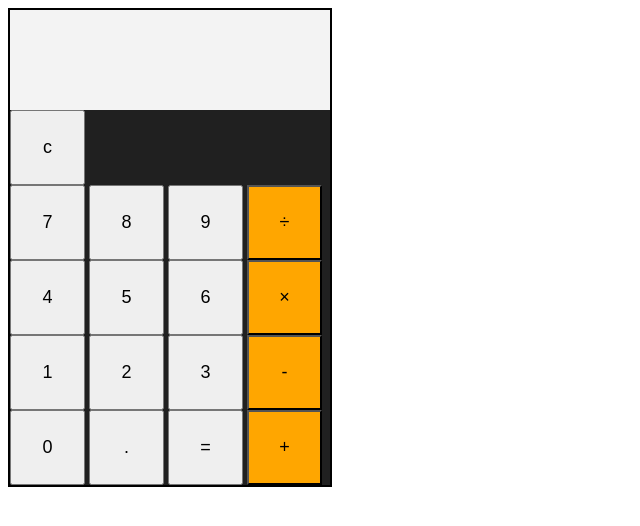
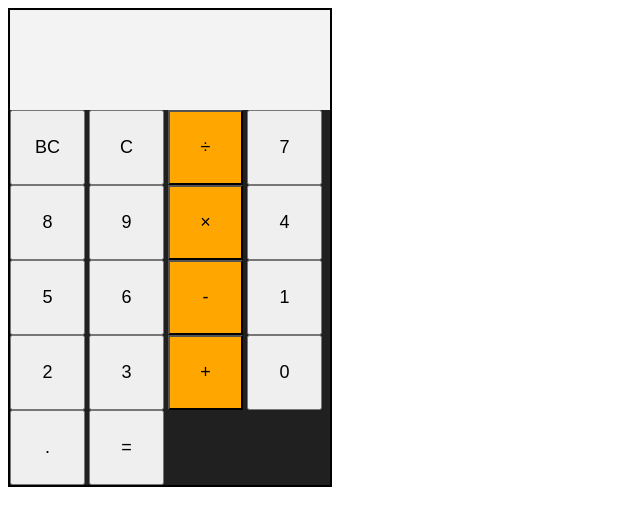
Before and after one commit to Mzr96/calculator, a plain HTML site: page index.html in a window 1280 px wide. Shown: the whole page, without its empty margins (0-640 px from the left). Drawn offline with Linux system fonts and the light colour scheme.

Commit message:
Change html structure for layout
-Add container for backspace button
-Add class to zero and equal buttons

```diff
--- a/index.html
+++ b/index.html
@@ -12,33 +12,28 @@
     <div class="calculator">
       <div class="display"></div>
       <div class="buttons">
-        <div class="row-0">
-          <button class="clear">c</button>
-        </div>
-        <div class="row-1">
+        <button class="backspace">BC</button>
+        <button class="clear">C</button>
+        <button class="operator">÷</button>
+
         <button class="digit">7</button>
         <button class="digit">8</button>
         <button class="digit">9</button>
-          <button class="operator">÷</button>
-        </div>
-        <div class="row-2">
+        <button class="operator">×</button>
+
         <button class="digit">4</button>
         <button class="digit">5</button>
         <button class="digit">6</button>
-          <button class="operator">×</button>
-        </div>
-        <div class="row-3">
+        <button class="operator">-</button>
+
         <button class="digit">1</button>
         <button class="digit">2</button>
         <button class="digit">3</button>
-          <button class="operator">-</button>
-        </div>
-        <div class="row-4">
-          <button class="digit">0</button>
+        <button class="operator">+</button>
+
+        <button class="digit zero">0</button>
         <button class="decimal">.</button>
         <button class="equal">=</button>
-          <button class="operator">+</button>
-        </div>
       </div>
     </div>
   </body>
```
Lines whose indentation alone changed are shown as unchanged.
